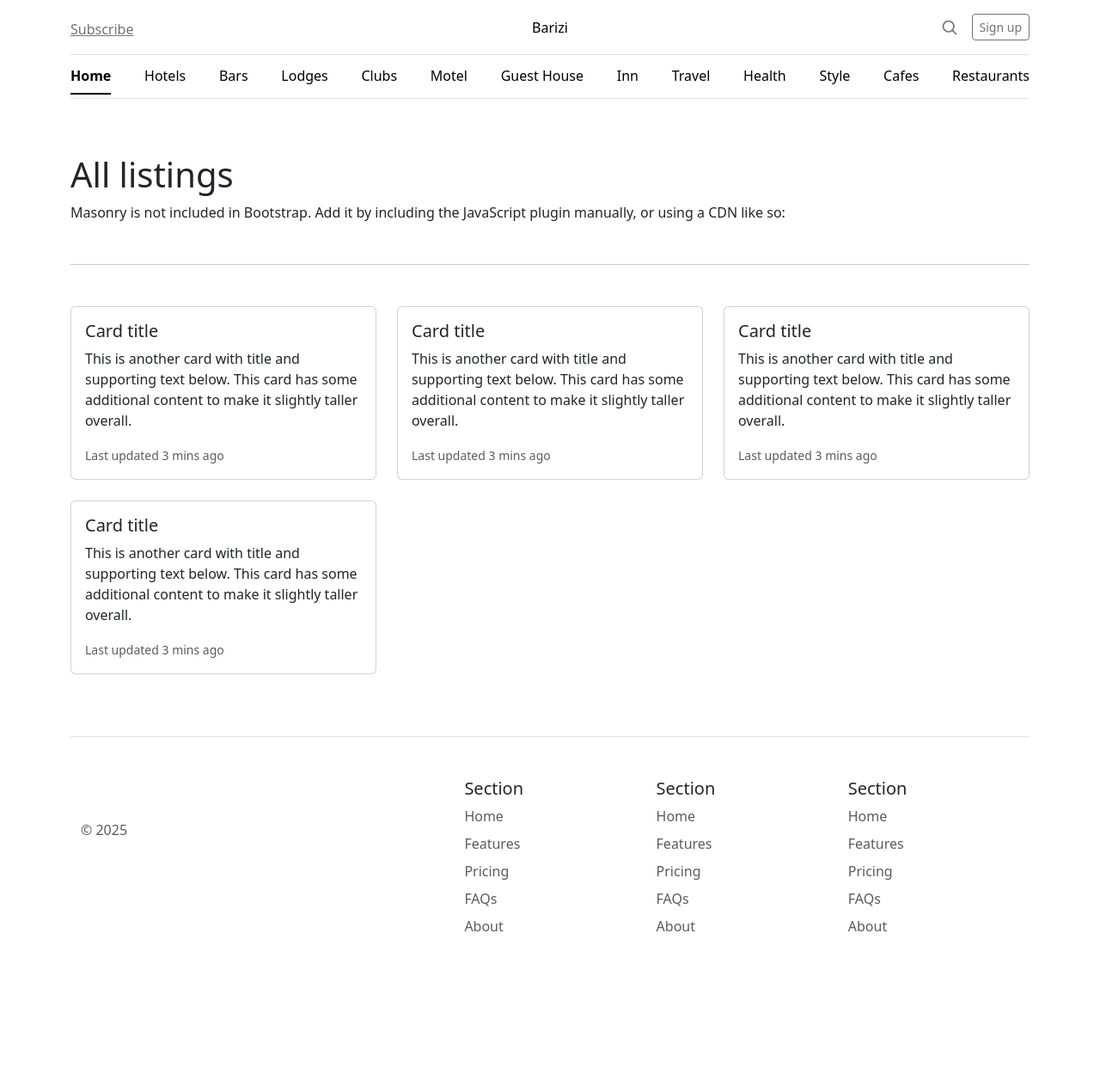
After one commit to Muliika/bariziv3, a Django app: page /listings/ in a window 1280 px wide. The commit adds this page. Shown: the whole page at 86% size. Run offline with Django 5.2, Linux system fonts and the light colour scheme.

Commit message:
added listings page

```diff
--- a/src/home/urls.py
+++ b/src/home/urls.py
@@ -1,7 +1,8 @@
 from django.urls import path
 
-from .views import index
+from .views import index, listings
 
 urlpatterns = [
     path("", index, name="index"),
+    path("listings/", listings, name="listings"),
 ]
--- a/src/home/views.py
+++ b/src/home/views.py
@@ -3,3 +3,7 @@ from django.shortcuts import render
 
 def index(request):
     return render(request, "index.html")
+
+
+def listings(request):
+    return render(request, "home/listings.html")
--- a/src/templates/base.html
+++ b/src/templates/base.html
@@ -10,9 +10,13 @@
   </head>
   <body class="overflow-x-hidden">
 
+    {% include 'partials/navbar/navbar.html' %}
+
     {% block content %}
 
     {% endblock content %}
+
+    {% comment %} {% include 'partials/footer/footer.html' %} {% endcomment %}
 
 
     <script src="https://cdn.jsdelivr.net/npm/bootstrap@5.3.3/dist/js/bootstrap.bundle.min.js" integrity="sha384-YvpcrYf0tY3lHB60NNkmXc5s9fDVZLESaAA55NDzOxhy9GkcIdslK1eN7N6jIeHz" crossorigin="anonymous"></script>
--- /dev/null
+++ b/src/templates/home/listings.html
@@ -0,0 +1,61 @@
+{% extends 'base.html' %}
+
+{% load static %}
+
+
+{% block content %}
+    <main class="container py-5">
+  <h1>All listings</h1>
+
+
+  <p>Masonry is not included in Bootstrap. Add it by including the JavaScript plugin manually, or using a CDN like so:</p>
+
+
+
+  <hr class="my-5">
+
+  <div class="row" data-masonry='{"percentPosition": true }'>
+
+    <div class="col-sm-6 col-lg-4 mb-4">
+      <div class="card">
+        <div class="card-body">
+          <h5 class="card-title">Card title</h5>
+          <p class="card-text">This is another card with title and supporting text below. This card has some additional content to make it slightly taller overall.</p>
+          <p class="card-text"><small class="text-body-secondary">Last updated 3 mins ago</small></p>
+        </div>
+      </div>
+    </div>
+    <div class="col-sm-6 col-lg-4 mb-4">
+      <div class="card">
+        <div class="card-body">
+          <h5 class="card-title">Card title</h5>
+          <p class="card-text">This is another card with title and supporting text below. This card has some additional content to make it slightly taller overall.</p>
+          <p class="card-text"><small class="text-body-secondary">Last updated 3 mins ago</small></p>
+        </div>
+      </div>
+    </div>
+    <div class="col-sm-6 col-lg-4 mb-4">
+      <div class="card">
+        <div class="card-body">
+          <h5 class="card-title">Card title</h5>
+          <p class="card-text">This is another card with title and supporting text below. This card has some additional content to make it slightly taller overall.</p>
+          <p class="card-text"><small class="text-body-secondary">Last updated 3 mins ago</small></p>
+        </div>
+      </div>
+    </div>
+    <div class="col-sm-6 col-lg-4 mb-4">
+      <div class="card">
+        <div class="card-body">
+          <h5 class="card-title">Card title</h5>
+          <p class="card-text">This is another card with title and supporting text below. This card has some additional content to make it slightly taller overall.</p>
+          <p class="card-text"><small class="text-body-secondary">Last updated 3 mins ago</small></p>
+        </div>
+      </div>
+    </div>
+
+  </div>
+
+  {% include 'partials/footer/footer.html' %}
+
+</main
+{% endblock content %}
--- a/src/templates/partials/footer/footer.html
+++ b/src/templates/partials/footer/footer.html
@@ -1,10 +1,12 @@
-<div class="container">
+{% load static %}
+
+<div class="container w-auto h-auto flex justify-content-center mx-auto">
   <footer class="row row-cols-1 row-cols-sm-2 row-cols-md-5 py-5 my-5 border-top">
     <div class="col mb-3">
       <a href="/" class="d-flex align-items-center mb-3 link-body-emphasis text-decoration-none">
         <svg class="bi me-2" width="40" height="32"><use xlink:href="#bootstrap"/></svg>
       </a>
-      <p class="text-body-secondary">&copy; 2024</p>
+      <p class="text-body-secondary">&copy; 2025</p>
     </div>
 
     <div class="col mb-3">
--- a/src/templates/partials/navbar/navbar.html
+++ b/src/templates/partials/navbar/navbar.html
@@ -0,0 +1,36 @@
+<div class="container overflow-x-hidden">
+      <header class="border-bottom lh-1 py-3">
+        <div class="row flex-nowrap justify-content-between align-items-center">
+          <div class="col-4 pt-1">
+            <a class="link-secondary" href="#">Subscribe</a>
+          </div>
+          <div class="col-4 text-center">
+            <a class="blog-header-logo text-body-emphasis text-decoration-none" href="#">Barizi</a>
+          </div>
+          <div class="col-4 d-flex justify-content-end align-items-center">
+            <a class="link-secondary" href="#" aria-label="Search">
+              <svg xmlns="http://www.w3.org/2000/svg" width="20" height="20" fill="none" stroke="currentColor" stroke-linecap="round" stroke-linejoin="round" stroke-width="2" class="mx-3" role="img" viewBox="0 0 24 24"><title>Search</title><circle cx="10.5" cy="10.5" r="7.5"/><path d="M21 21l-5.2-5.2"/></svg>
+            </a>
+            <a class="btn btn-sm btn-outline-secondary" href="#">Sign up</a>
+          </div>
+        </div>
+      </header>
+
+      <div class="nav-scroller py-1 mb-3 border-bottom">
+        <nav class="nav nav-underline justify-content-between">
+          <a class="nav-item nav-link link-body-emphasis active" href="#">Home</a>
+          <a class="nav-item nav-link link-body-emphasis" href="#">Hotels</a>
+          <a class="nav-item nav-link link-body-emphasis" href="#">Bars</a>
+          <a class="nav-item nav-link link-body-emphasis" href="#">Lodges</a>
+          <a class="nav-item nav-link link-body-emphasis" href="#">Clubs</a>
+          <a class="nav-item nav-link link-body-emphasis" href="#">Motel</a>
+          <a class="nav-item nav-link link-body-emphasis" href="#">Guest House</a>
+          <a class="nav-item nav-link link-body-emphasis" href="#">Inn</a>
+          <a class="nav-item nav-link link-body-emphasis" href="#">Travel</a>
+          <a class="nav-item nav-link link-body-emphasis" href="#">Health</a>
+          <a class="nav-item nav-link link-body-emphasis" href="#">Style</a>
+          <a class="nav-item nav-link link-body-emphasis" href="#">Cafes</a>
+          <a class="nav-item nav-link link-body-emphasis" href="#">Restaurants</a>
+        </nav>
+      </div>
+</div>
```
Also changed, not shown: src/templates/partials/home/main.html (+0 -37 lines).
